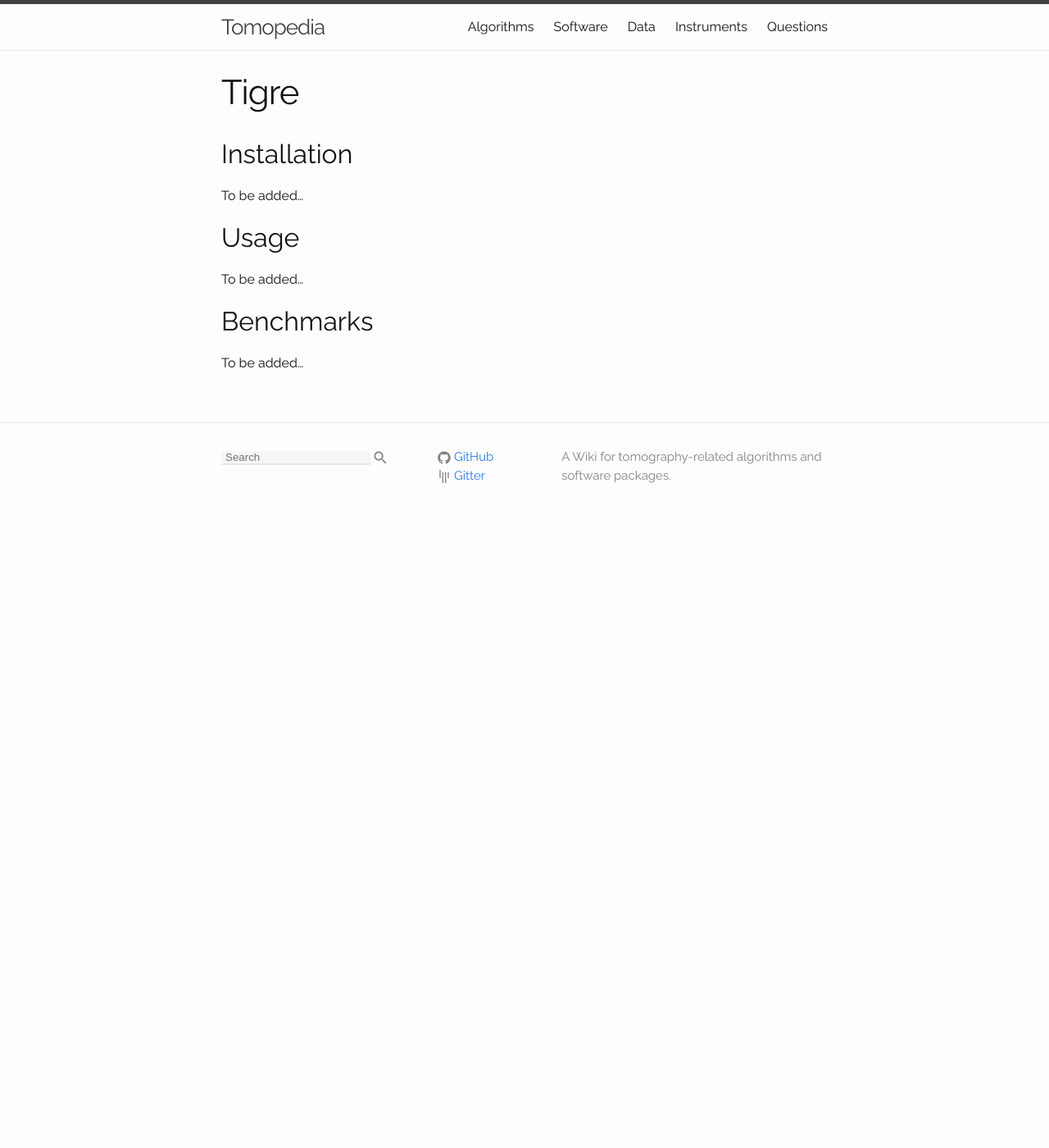
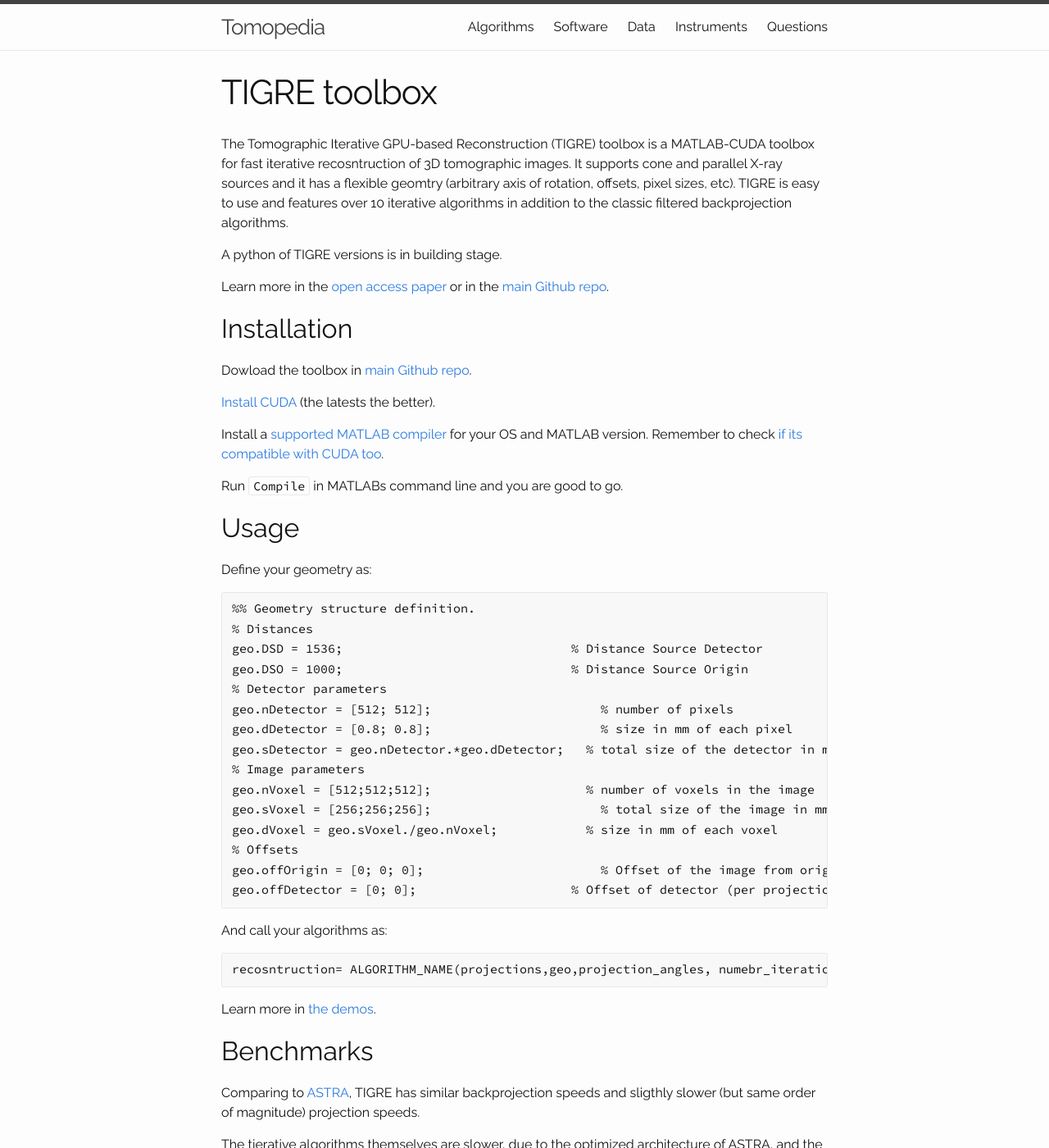
Before and after one commit to tomopedia/tomopedia.github.io, a Jekyll site: the page built from software/tigre.md, in a window 1280 px wide and 1400 px high. Shown: the whole window at 82% size. Built offline with Jekyll 4.4.1, drawn with Linux system fonts in a browser that asks for light colours; some of the changed text lies outside the part shown.

Commit message:
Update tigre.md

````diff
--- a/software/tigre.md
+++ b/software/tigre.md
@@ -1,17 +1,60 @@
 ---
 layout: page
-title: Tigre
+title: TIGRE toolbox
 permalink: software/tigre/
 ---
 
+The Tomographic Iterative GPU-based Reconstruction (TIGRE) toolbox is a MATLAB-CUDA toolbox for fast iterative recosntruction of 3D tomographic images. It supports cone and parallel X-ray sources and it has a flexible geomtry (arbitrary axis of rotation, offsets, pixel sizes, etc). TIGRE is easy to use and features over 10 iterative algorithms in addition to the classic filtered backprojection algorithms.
+
+A python of TIGRE versions is in building stage.
+
+Learn more in the [open access paper](http://iopscience.iop.org/article/10.1088/2057-1976/2/5/055010) or in the [main Github repo](https://github.com/CERN/TIGRE).
+
 ## Installation
 
-To be added...
+Dowload the toolbox in [main Github repo](https://github.com/CERN/TIGRE).
+
+[Install CUDA](https://developer.nvidia.com/cuda-downloads) (the latests the better).
+
+Install a [supported MATLAB compiler](https://uk.mathworks.com/support/sysreq/previous_releases.html) for your OS and MATLAB version.
+Remember to check [if its compatible with CUDA too](http://docs.nvidia.com/cuda/cuda-compiler-driver-nvcc/index.html#supported-host-compilers).
+
+Run `Compile` in MATLABs command line and you are good to go.
 
 ## Usage
 
-To be added...
+Define your geometry as:
+
+```
+%% Geometry structure definition.
+% Distances
+geo.DSD = 1536;	                              % Distance Source Detector
+geo.DSO = 1000;	                              % Distance Source Origin
+% Detector parameters
+geo.nDetector = [512; 512];	                  % number of pixels
+geo.dDetector = [0.8; 0.8];	                  % size in mm of each pixel
+geo.sDetector = geo.nDetector.*geo.dDetector;	% total size of the detector in mm
+% Image parameters
+geo.nVoxel = [512;512;512];                 	% number of voxels in the image
+geo.sVoxel = [256;256;256];	                  % total size of the image in mm
+geo.dVoxel = geo.sVoxel./geo.nVoxel;	        % size in mm of each voxel
+% Offsets
+geo.offOrigin = [0; 0; 0];	                  % Offset of the image from origin (per projection)
+geo.offDetector = [0; 0];                     % Offset of detector (per projection)
+```
+
+And call your algorithms as:
+
+```
+recosntruction= ALGORITHM_NAME(projections,geo,projection_angles, numebr_iterations);
+```
+
+Learn more in [the demos](https://github.com/CERN/TIGRE/tree/master/MATLAB/Demos).
 
 ## Benchmarks
 
-To be added...
+Comparing to [ASTRA](https://tomopedia.github.io/software/astra/), TIGRE has similar backprojection speeds and sligthly slower (but same order of magnitude) projection speeds.
+
+The tierative algorithms themselves are slower, due to the optimized architecture of ASTRA, and the modular architecture of TIGRE.
+
+Runtime numbers to be added...
````
